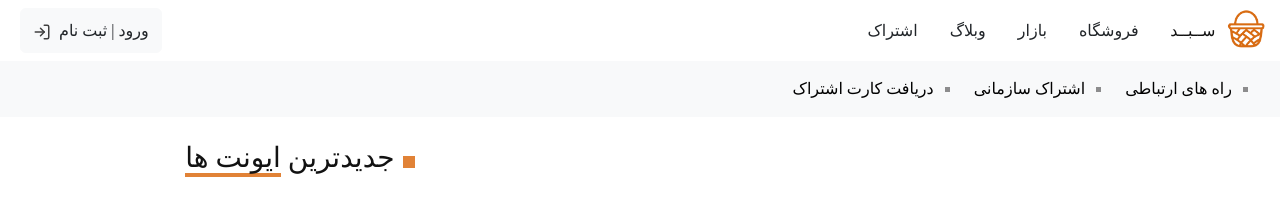
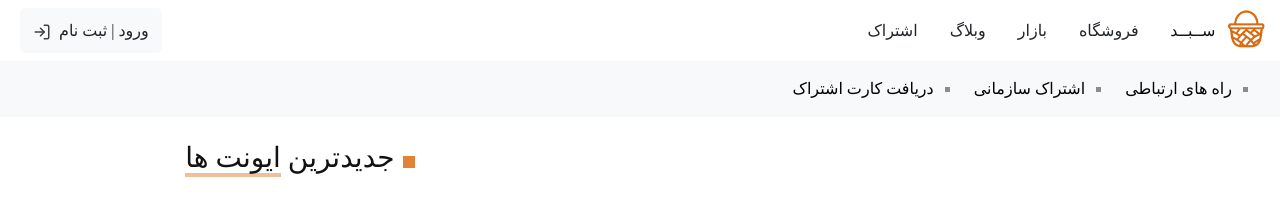
Before and after one commit to mahan-maleki/sabad, a React (Vite) app: page / in a window 1280 px wide. Shown: the top 205 px of the page. Built offline with nearby package versions, Linux system fonts and the light colour scheme; grey boxes are pictures that could not be loaded; a web font is replaced by a local one.

Commit message:
change border-primary-subtle opacity value

```diff
--- a/src/assets/general.css
+++ b/src/assets/general.css
@@ -56,7 +56,7 @@ body {
 }
 
 .border-primary-subtle {
-    border-color: #E18236 !important;
+    border-color: #E1823680 !important;
 }
 
 .bg-primary {
```
